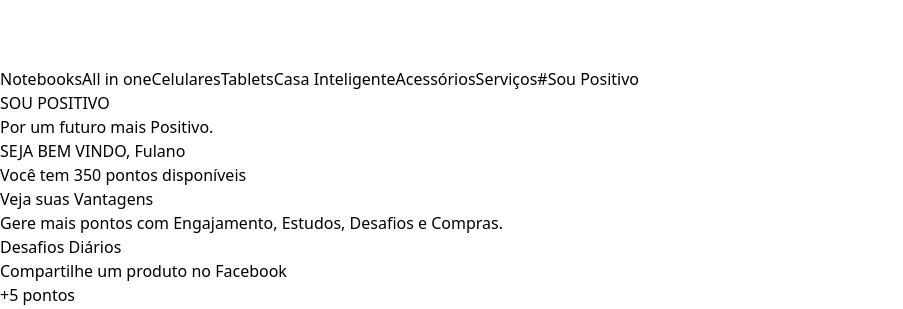
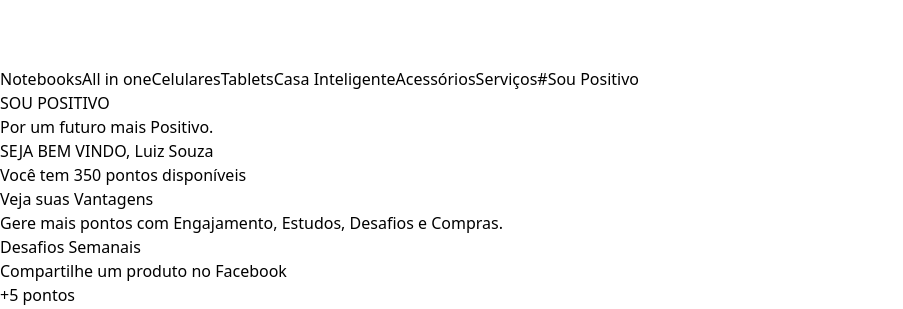
Before and after one commit to EmersonMarinho/Hackaton, a React (Vite) app in the folder meupositivoHackaton/: page /souPositivo in a window 1280 px wide. Shown: the part 5400-5709 px from the top of the page, without its empty margins (0-903 px from the left). Built offline with nearby package versions, Linux system fonts and the light colour scheme.

Commit message:
feat: added luiz souza

```diff
--- a/meupositivoHackaton/src/components/DashBoardPage.tsx
+++ b/meupositivoHackaton/src/components/DashBoardPage.tsx
@@ -13,10 +13,10 @@
   ]);
   const [userChallenges, setUserChallenges] = useState([
     { id: 1, description: "Compartilhe um produto no Facebook", points: 50, completed: false },
-    { id: 2, description: "Convide um amigo para se registrar", points: 100, completed: false },
+    { id: 2, description: "Assista 4 Horas de Aula", points: 100, completed: false },
   ]);
   const [user, setUser] = useState({
-    name: "Fulano",
+    name: "Luiz Souza",
     points: 350,
     nextLevelPoints: 700
   });
@@ -53,7 +53,7 @@
     { position: "Primeiro Colocado", name: "Rodrigo Goes", points: 2000 },
     { position: "Segundo Colocado", name: "Chris Bumstead", points: 1800 },
     { position: "Terceiro Colocado", name: "Paulo Muzy", points: 1500 },
-    { position: "Quarto Colocado", name: "Renato Cariani", points: 1200 },
+    { position: "Quarto Colocado", name: "Luiz Souza", points: 1200 },
     { position: "Quinto Colocado", name: "Julio Batista", points: 1000 },
   ];
   const badges = [
@@ -87,7 +87,7 @@
           </div>
              {/* Daily tasks */}
         <div className="my-6 flex justify-center align-middle flex-wrap">
-              <h2 className="text-2xl font-semibold mb-3">Desafios Diários</h2>
+              <h2 className="text-2xl font-semibold mb-3">Desafios Semanais</h2>
               <div className="flex flex-wrap justify-center gap-4 text-center">
                 {dailyChallenges.map(challenge => (
                   <div key={challenge.id} className={`p-4 rounded-lg ${challenge.completed ? 'bg-green-200' : 'bg-blue-200'} shadow-lg`}>
```
